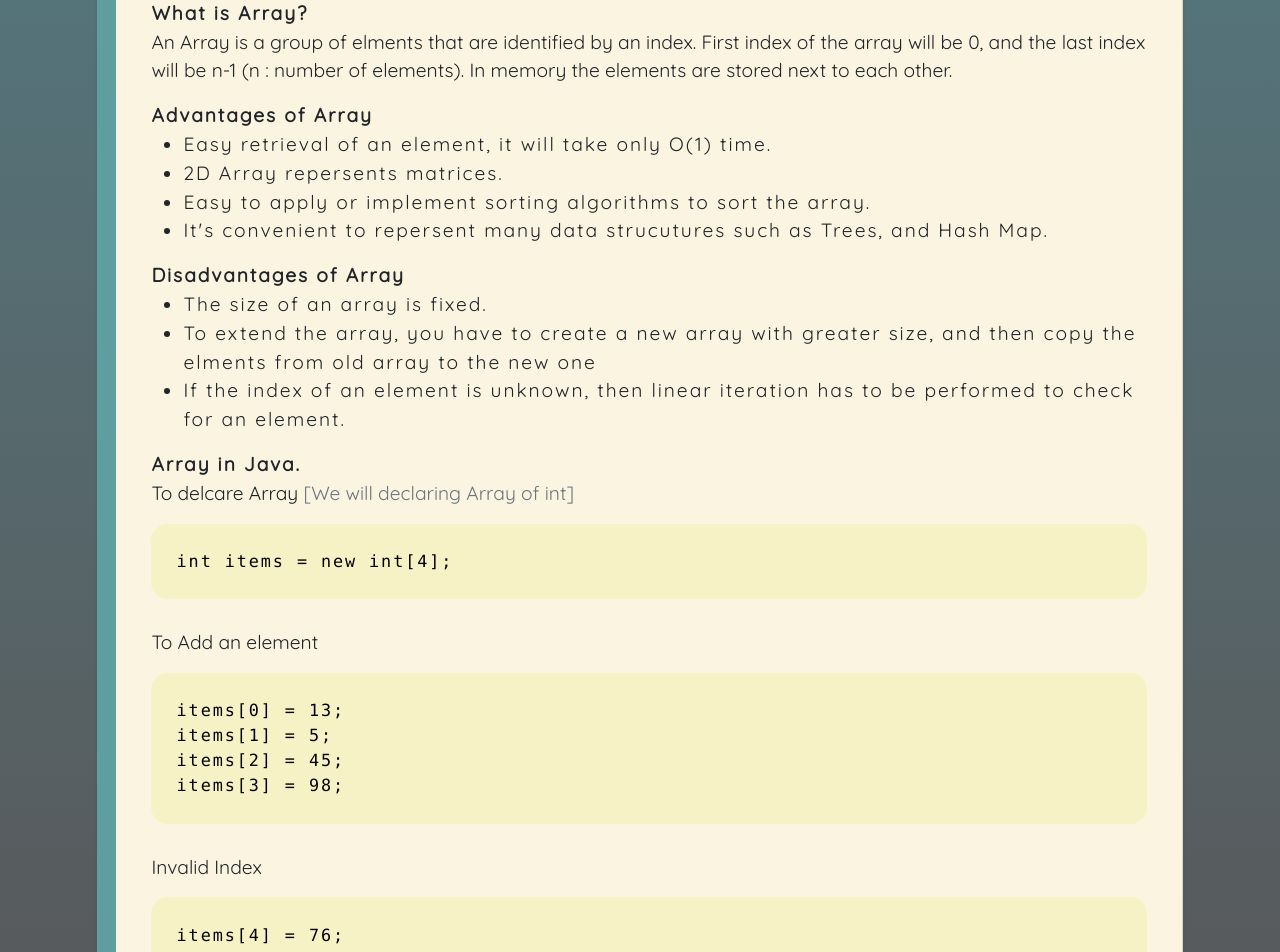
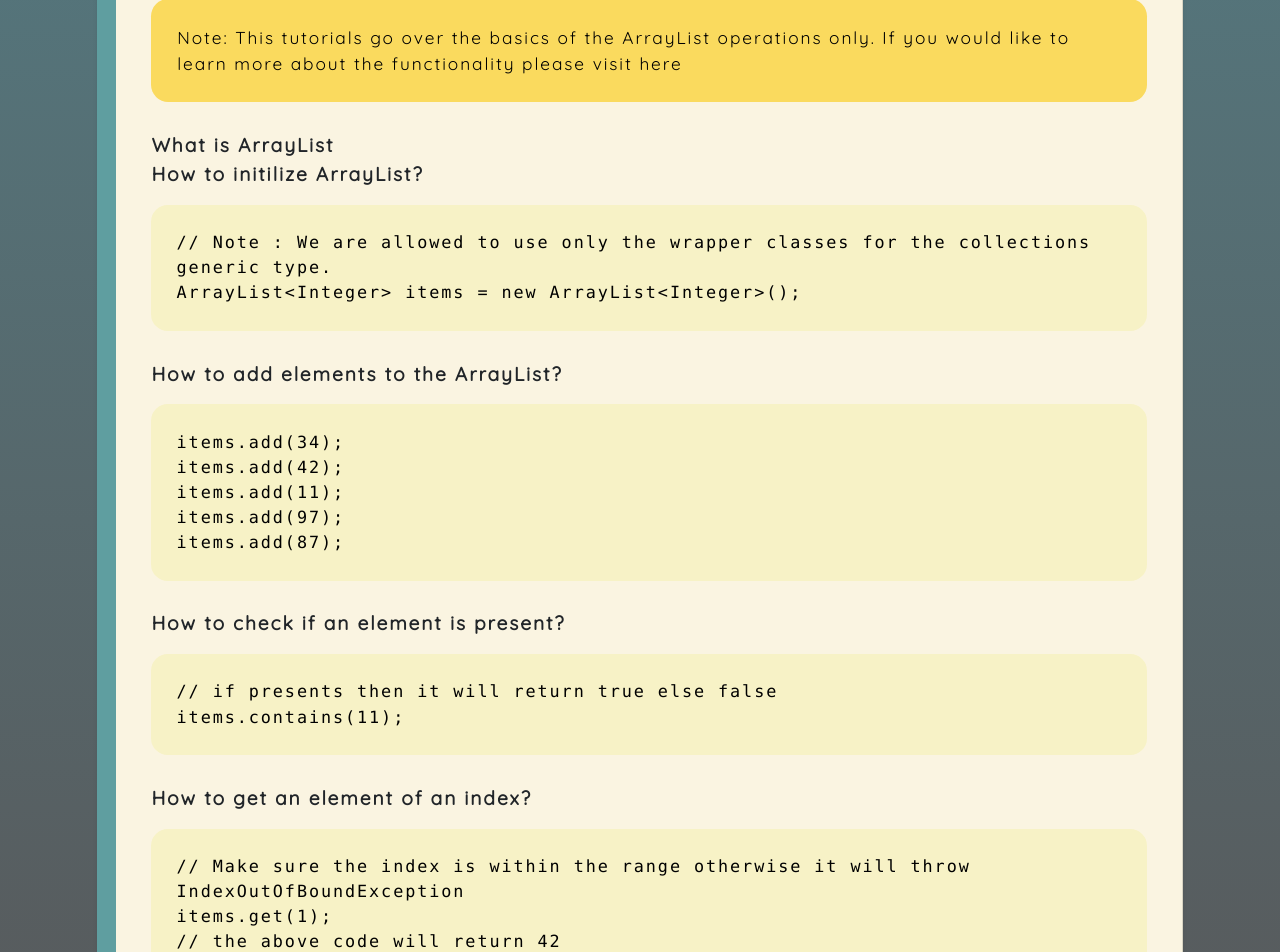
Before and after one commit to yousuf1997/DSA-Brushup-Site, an Angular app: page /content-viewer in a window 1280 px wide. Shown: the part 220-1172 px from the top of the page. Built offline with nearby package versions, Linux system fonts and the light colour scheme.

Commit message:
laid the foundation of reading html pages

```diff
--- a/src/app/content-viwer/content-viwer.component.html
+++ b/src/app/content-viwer/content-viwer.component.html
@@ -8,84 +8,14 @@
         <div class="p-2">
 
           <div class="card shadow-sm card-left-border">
+
             <div class="card-body">
               <h5 class="card-title" style="font-weight: bold;">Array</h5>
               <h6 class="card-subtitle mb-2 text-muted">Data Structure</h6>
               <hr>
               <div class="card-text" style="padding: 1em;">
 
-
-                      <div style="font-weight: bolder;">What is Array?
-                        <div>
-                          <p style="font-weight: lighter;">An Array is a group of elments that are identified by an index. First index of the array will be 0, and
-                            the last index will be n-1 (n : number of elements). In memory the elements are stored next to each other.
-                          </p>
-                        </div>
-                      </div>
-
-                      <!-- <div style="font-weight: bolder;">Conceptual illusration of Array
-                        <div>
-                          <img class="img-fluid" src="../../assets/images/array_drawing.PNG">
-                        </div>
-                      </div> -->
-
-                      <div style="font-weight: bolder;">Advantages of Array
-                            <ul style="font-weight: lighter; ">
-                              <li>Easy retrieval of an element, it will take only O(1) time.</li>
-                              <li>2D Array repersents matrices.</li>
-                              <li>Easy to apply or implement sorting algorithms to sort the array.</li>
-                              <li>It's convenient to repersent many data strucutures such as Trees, and Hash Map.</li>
-                            </ul>
-                      </div>
-
-                      <div style="font-weight: bolder;">Disadvantages of Array
-                        <ul style="font-weight: lighter; ">
-                          <li>The size of an array is fixed.</li>
-                          <li>To extend the array, you have to create a new array with greater size, and then copy the elments from old array to the new one</li>
-                          <li>If the index of an element is unknown, then linear iteration has to be performed to check for an element.</li>
-                        </ul>
-                      </div>
-
-                      <div style="font-weight: bolder;;">Array in Java.
-                          <div style="font-weight: lighter;">
-                            <p>To delcare Array <span class="text-muted">[We will declaring Array of int]</span></p>
-                            <code class="code-block">int items = new int[4];</code>
-
-                            <br>
-                            <p>To Add an element</p>
-                            <code class="code-block">
-                              items[0] = 13;
-                              <br>
-                              items[1] = 5;
-                              <br>
-                              items[2] = 45;
-                              <br>
-                              items[3] = 98;
-                            </code>
-                            <br>
-                            <p>Invalid Index</p>
-                            <code class="code-block">items[4] = 76;</code>
-                            <br>
-                            <p>An index 4 is invalid, even though we know that the array can have 4 elements, but the last index is always n - 1, in this case n = 4, then the last index we can have is 4 - 1 which is 3. Any thing greater than this index will results in <code>Index Out Of Range Exception</code>.</p>
-                          </div>
-
-                          <div style="font-weight: lighter;">
-                            <p>To iterate elements in Array</p>
-                            <code class="code-block">
-
-                              for(int i = 0; i &lt; items.length; i++)  &lcub;
-                                <br>
-                                &nbsp;&nbsp; System.out.println(items[i]);
-                                <br>
-                                &rcub;
-
-                            </code>
-                          </div>
-                      </div>
-
-
-
-                    </div>
+                <div [innerHtml]="currentRenderData"> </div>
 
               </div>
             </div>
--- a/src/app/content-viwer/content-viwer.component.ts
+++ b/src/app/content-viwer/content-viwer.component.ts
@@ -13,6 +13,17 @@ export class ContentViwerComponent implements OnInit {
   constructor(private service: AssetServiceService) { }
 
   ngOnInit(): void {
+
+
+    this.service.getTheHTMLDoc('../../../assets/content-html/arrayList.html').subscribe(
+      (data : any) => {
+        console.log(data)
+          this.currentRenderData = data;
+      }
+    )
+
   }
 
+
+
 }
--- a/src/app/service/asset-service.service.ts
+++ b/src/app/service/asset-service.service.ts
@@ -1,5 +1,5 @@
 import { Injectable } from '@angular/core';
-import { HttpClient } from '@angular/common/http';
+import { HttpClient, HttpHeaders } from '@angular/common/http';
 import { ListItem } from 'src/assets/models/ListItem';
 import { environment } from 'src/environments/environment'
 @Injectable({
@@ -21,4 +21,9 @@ export class AssetServiceService {
   getJavaCollectionList(){
     return this.http.get<ListItem[]>(environment.JAVA_COLLECTION_LIST);
   }
+
+  getTheHTMLDoc(path: string){
+    const headers = new HttpHeaders().set('Content-Type', 'text/html');
+    return this.http.get(path,  {headers, responseType: 'text'})
+  }
 }
--- /dev/null
+++ b/src/assets/content-html/arrayList.html
@@ -0,0 +1,60 @@
+<div>
+  <div class="info-bar">Note: This tutorials go over the basics of the ArrayList operations only. If you would like to learn more about the functionality please visit
+    <a href="https://docs.oracle.com/javase/8/docs/api/java/util/ArrayList.html">here</a>
+  </div>
+  <br>
+  <b>What is ArrayList</b>
+
+
+  <p><b>How to initilize ArrayList?</b></p>
+  <code class="code-block">
+    // Note : We are allowed to use only the wrapper classes for the collections generic type.
+    <br>
+    ArrayList&lt;Integer&gt; items = new ArrayList&lt;Integer&gt;();
+  </code>
+  <br>
+  <p><b>How to add elements to the ArrayList?</b></p>
+  <code class="code-block">
+    items.add(34);
+    <br>
+    items.add(42);
+    <br>
+    items.add(11);
+    <br>
+    items.add(97);
+    <br>
+    items.add(87);
+  </code>
+  <br>
+  <p><b>How to check if an element is present?</b></p>
+  <code class="code-block">
+    // if presents then it will return true else false
+    <br>
+    items.contains(11);
+  </code>
+  <br>
+  <p><b>How to get an element of an index?</b></p>
+  <code class="code-block">
+    // Make sure the index is within the range otherwise it will throw IndexOutOfBoundException
+    <br>
+    items.get(1);
+    <br>
+    // the above code will return 42
+  </code>
+  <br>
+  <p><b>How to remove an element by an index?</b></p>
+  <code class="code-block">
+    // Make sure the index is within the range otherwise it will throw IndexOutOfBoundException
+    <br>
+    items.remove(1);
+    <br>
+    // the above code will remove the value 42
+  </code>
+  <br>
+  <p><b>How to check the size of the ArrayList?</b></p>
+  <code class="code-block">
+    items.size();
+  </code>
+  <br>
+
+</div>
--- /dev/null
+++ b/src/assets/models/ContentFile.ts
@@ -0,0 +1,5 @@
+export class ContentFile {
+
+    public title!: string;
+    public filePath!: string;
+}
--- a/src/styles.scss
+++ b/src/styles.scss
@@ -52,3 +52,18 @@ body{
     color: black;
     display: block;
 }
+
+.info-bar{
+    background-color: #FADA5E;
+    padding: 1.5em;
+    border-radius: 1em;
+    color: black;
+    display: block;
+    border-left-color: $base-background-color3;
+    border-left-width: 1em;
+    font-size: 0.9em;
+    a{
+        text-decoration: none;
+        color: black;
+    }
+}
```
Also changed, not shown: src/app/main/main.component.scss (+0 -14 lines), src/assets/content-html/array.html (added, +71 -0 lines). Lines whose indentation alone changed are shown as unchanged.
